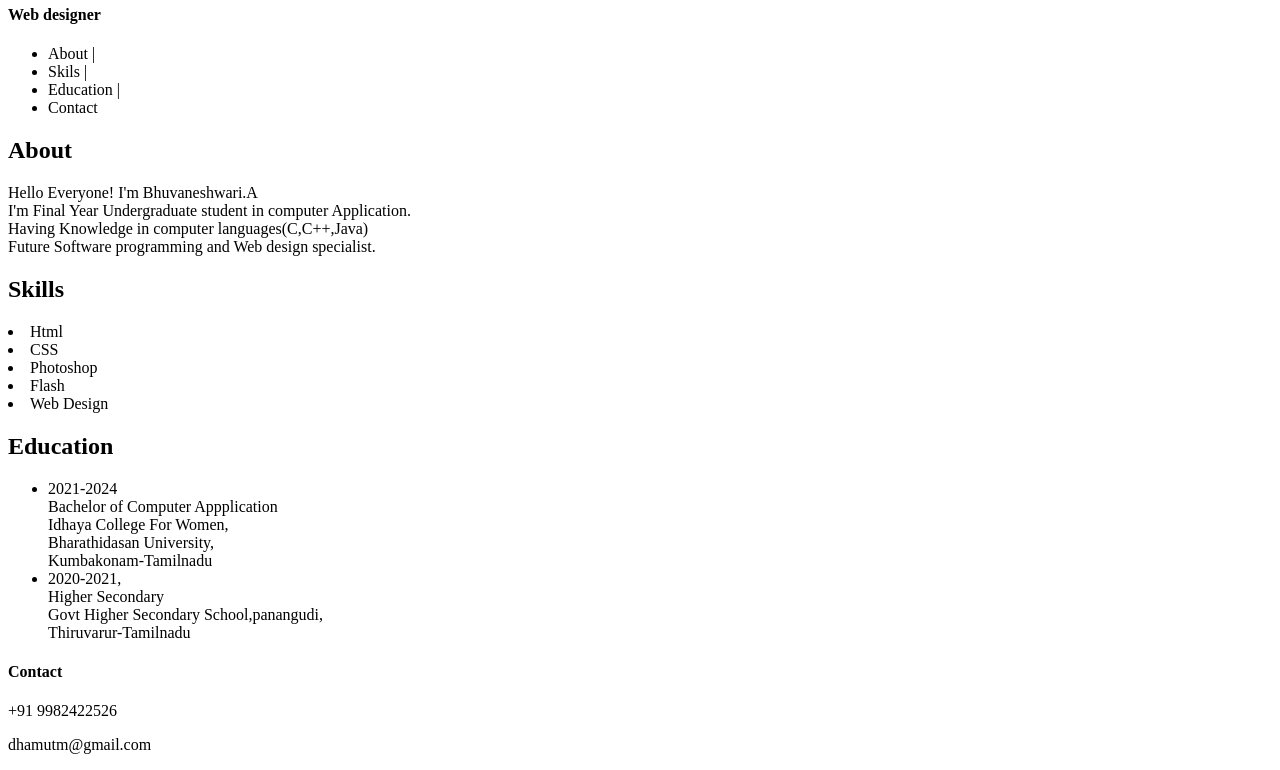
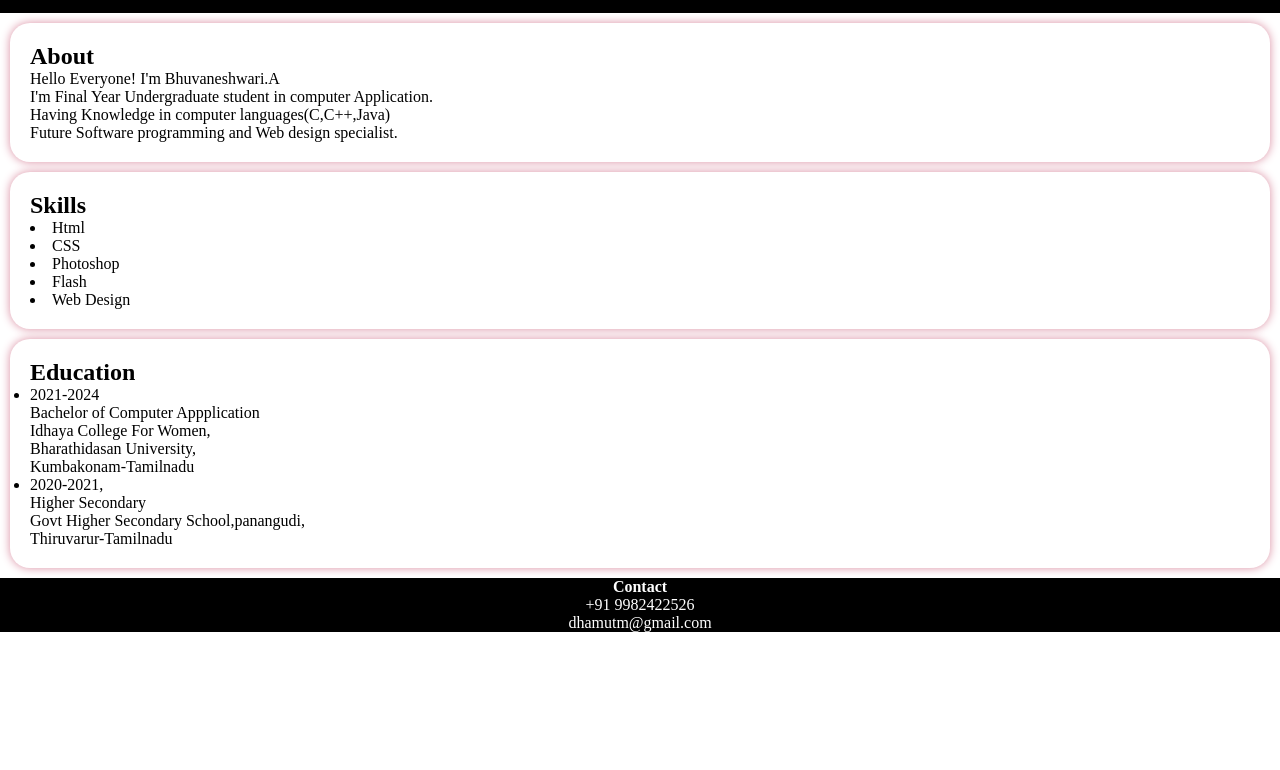
Before and after one commit to BhuvaneshwariAzhagiri/Digital-portfolio, a plain HTML site: page Index.html in a window 1280 px wide. Shown: the part 62-832 px from the top of the page. After the commit the page ends 800 px from the top, so only its background shows below. Drawn offline with Linux system fonts and the light colour scheme.

Commit message:
Update Index.html

```diff
--- a/Index.html
+++ b/Index.html
@@ -2,7 +2,7 @@
 <html>
     <head>
         <title>profile</title>
-        <link rel="stylesheet" href="style1.css">
+
     </head>
     <body>
         <div class="header">
@@ -59,6 +59,58 @@
                 <p>+91 9982422526</p>
                 <p>dhamutm@gmail.com</p>
             </div>
+        <style>
+            *{
+    margin: 0;
+    padding: 0;
+}
+.header{
+.nav-content{
+    background-color: black;
+    color: white;
+    padding: 15px;
+    text-align: center;
 
+li,h1,h4,ul{
+    display: inline;
+}
+
+li{
+    color: gray;
+    cursor: pointer;
+}
+li:hover{
+    color: white;}
+}}
+.line{
+    margin-left: 70%;
+    display:inline-block;
+}
+.section-content {
+    background-color: white;
+    padding: 20px;
+    margin: 10px;
+    border-radius: 20px;
+    box-shadow: 0 0 10px rgb(218, 142, 162);
+}
+
+.download-button {
+    background-color: rgb(197, 31, 31);
+    color: #fff;
+    padding: 0.5px 1px;
+    text-decoration:  none;
+    border-radius: 20px;
+    display: inline-block;
+    margin-top: 10px;
+}
+.contact{
+    background-color: black;
+    color: #fff;
+    text-align: center;
+}
+.download-button{
+    background-color: #fff;
+}
+        </style>
     </body>
 </html>
```
